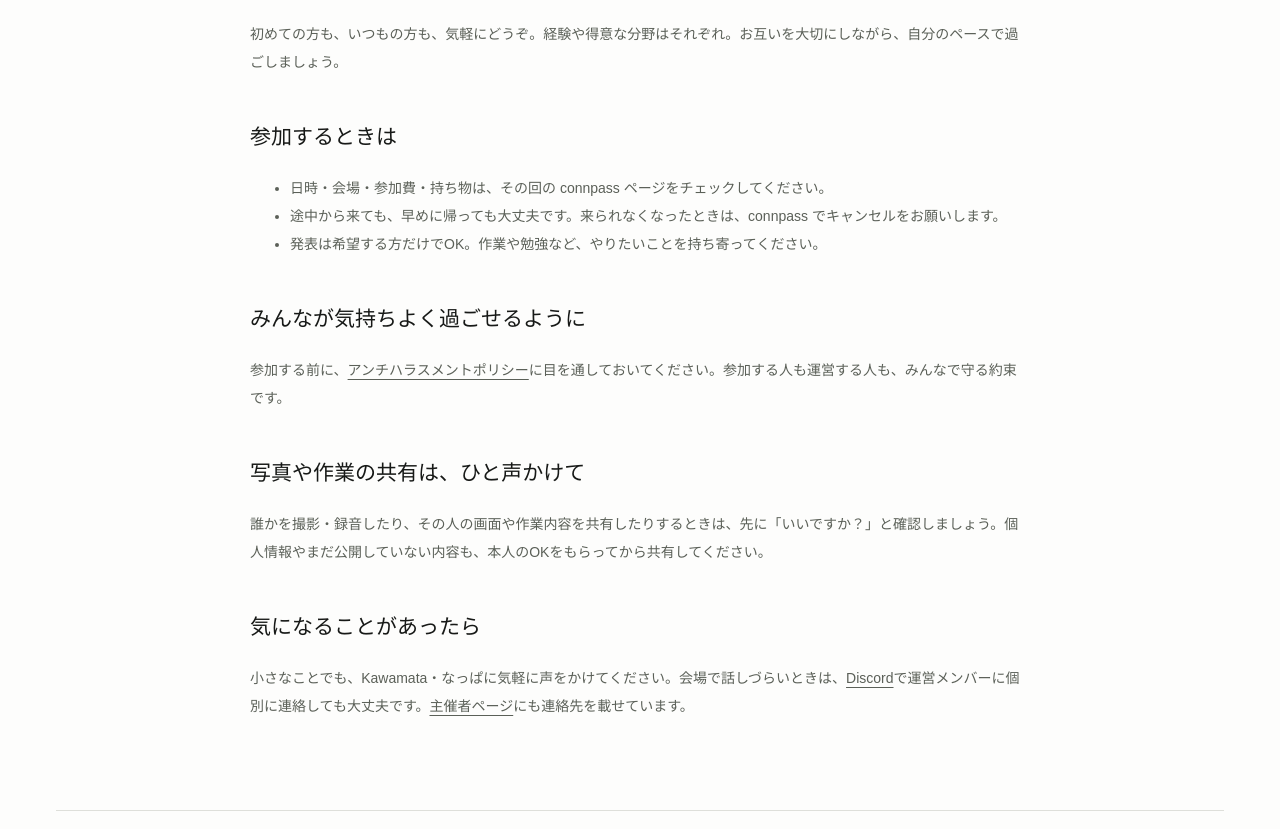
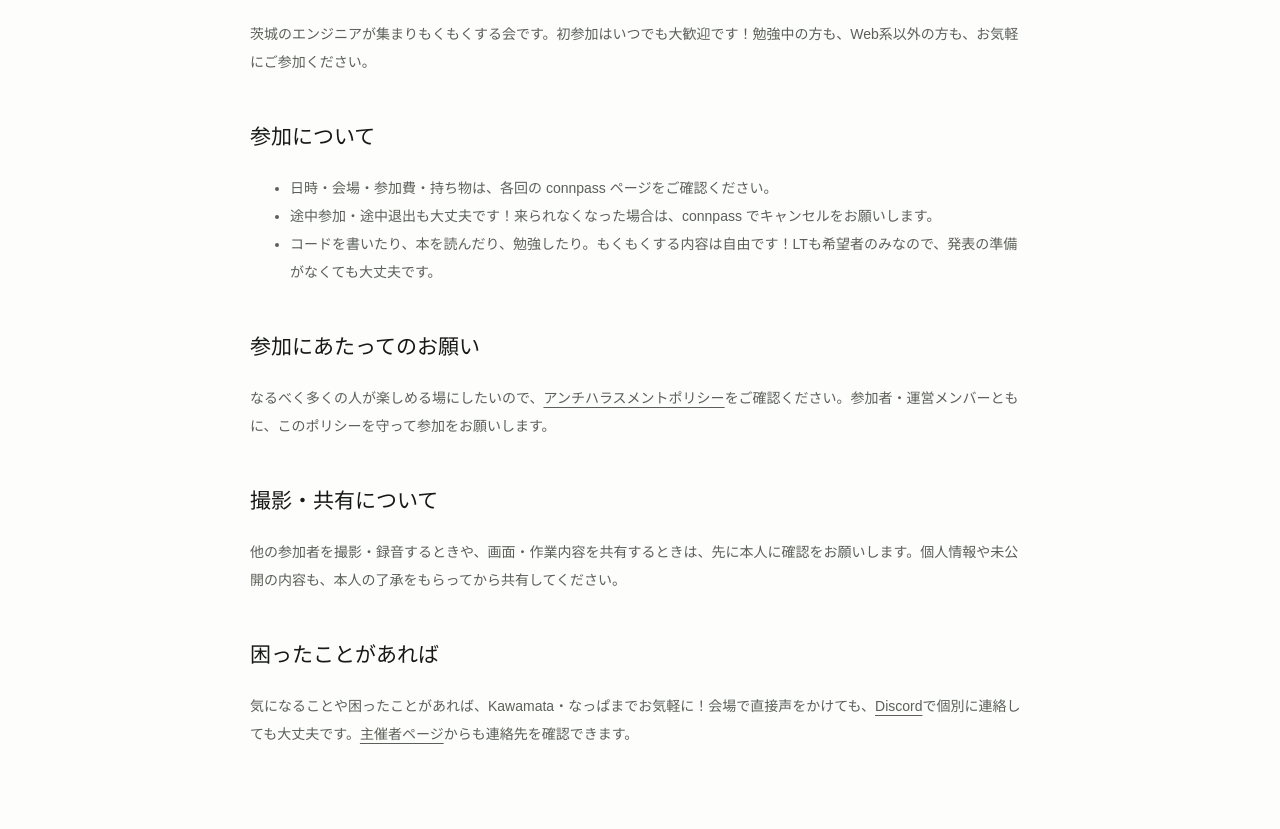
Before and after one commit to Ibaraki-dev/ibaraki.dev, an Astro site: page /guidelines in a window 1280 px wide. Shown: the part 321-1150 px from the top of the page. Built offline with nearby package versions, Linux system fonts and the light colour scheme; Astro itself is replaced by a stand-in of ours.

Commit message:
Align guidelines tone with connpass event copy

```diff
--- a/src/pages/guidelines.astro
+++ b/src/pages/guidelines.astro
@@ -7,18 +7,18 @@
 <p class="breadcrumbs"><a href="/">ホーム</a> / 参加ガイドライン</p>
 <p class="eyebrow">COMMUNITY GUIDELINES</p>
 <h1>参加ガイドライン</h1>
-<p>初めての方も、いつもの方も、気軽にどうぞ。経験や得意な分野はそれぞれ。お互いを大切にしながら、自分のペースで過ごしましょう。</p>
-<h2>参加するときは</h2>
+<p>茨城のエンジニアが集まりもくもくする会です。初参加はいつでも大歓迎です！勉強中の方も、Web系以外の方も、お気軽にご参加ください。</p>
+<h2>参加について</h2>
 <ul>
-<li>日時・会場・参加費・持ち物は、その回の connpass ページをチェックしてください。</li>
-<li>途中から来ても、早めに帰っても大丈夫です。来られなくなったときは、connpass でキャンセルをお願いします。</li>
-<li>発表は希望する方だけでOK。作業や勉強など、やりたいことを持ち寄ってください。</li>
+<li>日時・会場・参加費・持ち物は、各回の connpass ページをご確認ください。</li>
+<li>途中参加・途中退出も大丈夫です！来られなくなった場合は、connpass でキャンセルをお願いします。</li>
+<li>コードを書いたり、本を読んだり、勉強したり。もくもくする内容は自由です！LTも希望者のみなので、発表の準備がなくても大丈夫です。</li>
 </ul>
-<h2>みんなが気持ちよく過ごせるように</h2>
-<p>参加する前に、<a href="/anti-harassment/">アンチハラスメントポリシー</a>に目を通しておいてください。参加する人も運営する人も、みんなで守る約束です。</p>
-<h2>写真や作業の共有は、ひと声かけて</h2>
-<p>誰かを撮影・録音したり、その人の画面や作業内容を共有したりするときは、先に「いいですか？」と確認しましょう。個人情報やまだ公開していない内容も、本人のOKをもらってから共有してください。</p>
-<h2>気になることがあったら</h2>
-<p>小さなことでも、Kawamata・なっぱに気軽に声をかけてください。会場で話しづらいときは、<a href={community.discord}>Discord</a>で運営メンバーに個別に連絡しても大丈夫です。<a href="/organizers/">主催者ページ</a>にも連絡先を載せています。</p>
+<h2>参加にあたってのお願い</h2>
+<p>なるべく多くの人が楽しめる場にしたいので、<a href="/anti-harassment/">アンチハラスメントポリシー</a>をご確認ください。参加者・運営メンバーともに、このポリシーを守って参加をお願いします。</p>
+<h2>撮影・共有について</h2>
+<p>他の参加者を撮影・録音するときや、画面・作業内容を共有するときは、先に本人に確認をお願いします。個人情報や未公開の内容も、本人の了承をもらってから共有してください。</p>
+<h2>困ったことがあれば</h2>
+<p>気になることや困ったことがあれば、Kawamata・なっぱまでお気軽に！会場で直接声をかけても、<a href={community.discord}>Discord</a>で個別に連絡しても大丈夫です。<a href="/organizers/">主催者ページ</a>からも連絡先を確認できます。</p>
 </article>
 </Layout>
```
